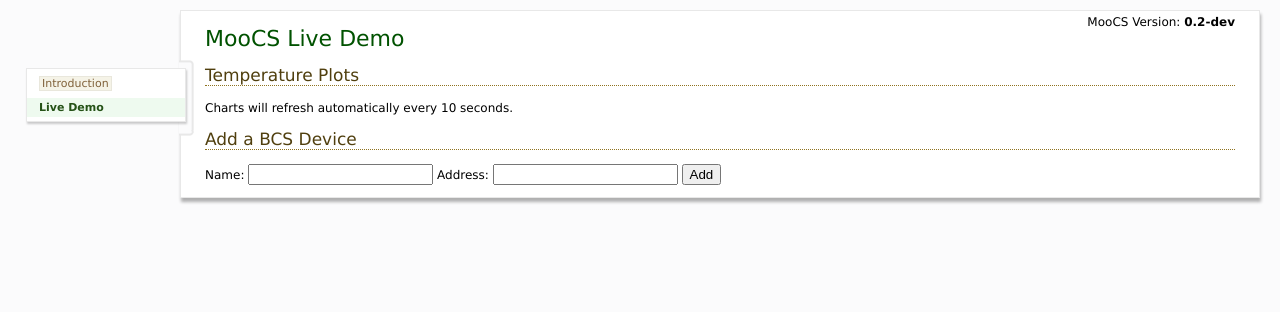
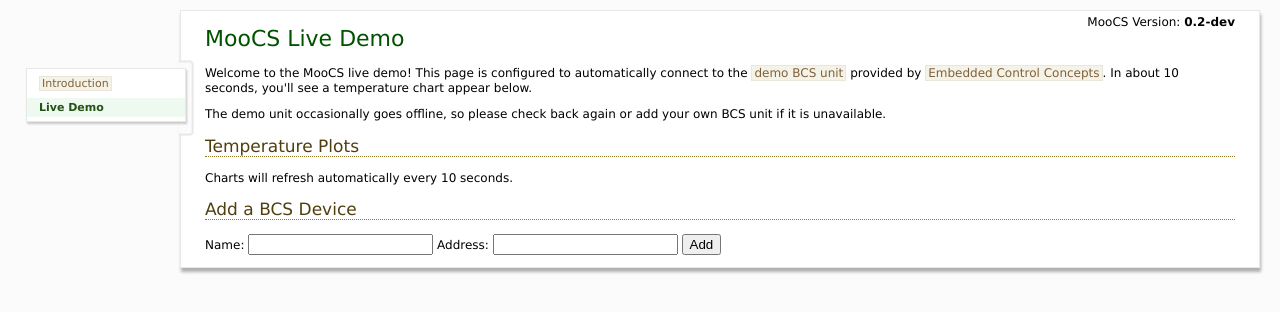
Before and after one commit to cscade/MooCS, a plain HTML site: page demo/index.html in a window 1280 px wide. Drawn offline with Linux system fonts and the light colour scheme; no server answers.

Commit message:
Descriptions

```diff
--- a/demo/index.html
+++ b/demo/index.html
@@ -26,6 +26,8 @@
 	<div id="body">
 		<div class="stackRight library">MooCS Version: <span></span></div>
 		<h1>MooCS Live Demo</h1>
+		<p>Welcome to the MooCS live demo! This page is configured to automatically connect to the <a href="http://ecc.webhop.org:8081/">demo BCS unit</a> provided by <a href="http://embeddedcontrolconcepts.com/">Embedded Control Concepts</a>. In about 10 seconds, you'll see a temperature chart appear below.</p>
+		<p>The demo unit occasionally goes offline, so please check back again or add your own BCS unit if it is unavailable.</p>
 		<h2 id="section_tempPlots">Temperature Plots</h2>
 		<div id="charts">
 			<p>Charts will refresh automatically every 10 seconds.</p>
```
